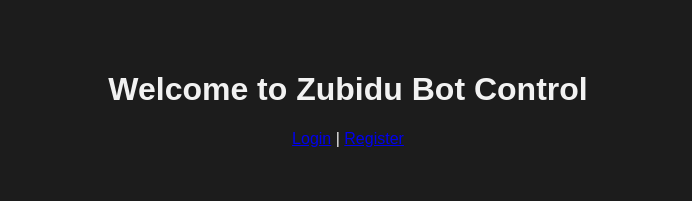
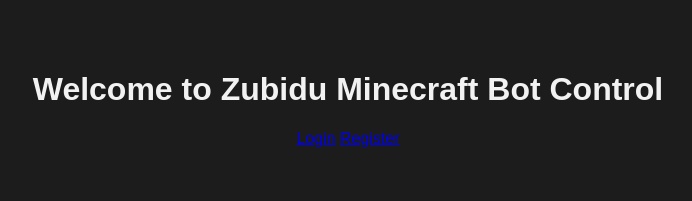
Before and after one commit to tann12345/MyMcSite, a website: page frontend/index.html in a window 1280 px wide. Shown: the whole page, without its empty margins (292-984 px from the left). Drawn offline with Linux system fonts and the light colour scheme.

Commit message:
Update index.html

```diff
--- a/frontend/index.html
+++ b/frontend/index.html
@@ -1,11 +1,14 @@
 <!DOCTYPE html>
 <html>
 <head>
-  <title>Minecraft Bot Site</title>
+  <title>Zubidu Site</title>
   <link rel="stylesheet" href="style.css">
 </head>
 <body>
-  <h1>Welcome to Zubidu Bot Control</h1>
-  <a href="login.html">Login</a> | <a href="register.html">Register</a>
+  <div class="main-page">
+    <h1>Welcome to Zubidu Minecraft Bot Control</h1>
+    <a href="login.html">Login</a>
+    <a href="register.html">Register</a>
+  </div>
 </body>
 </html>
```
